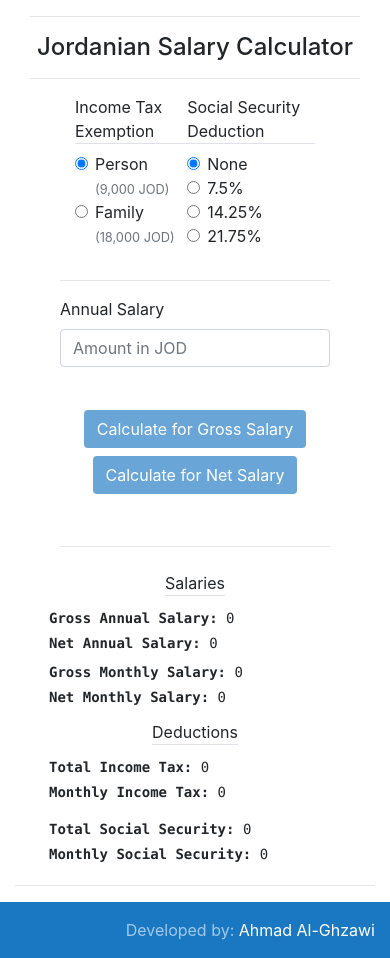
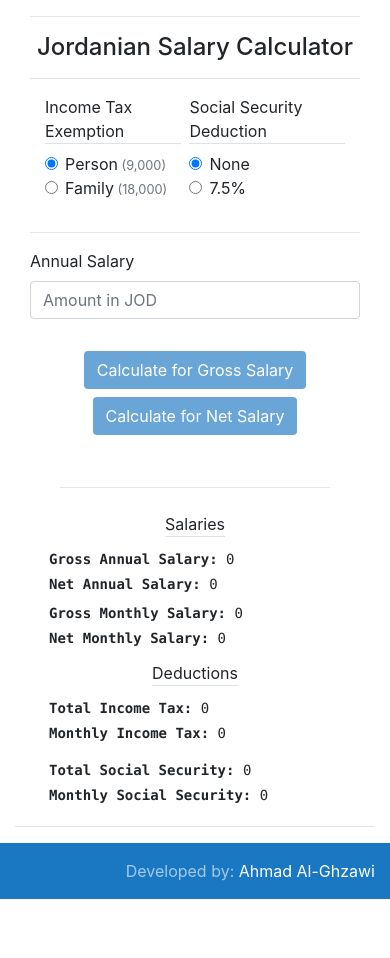
Before and after one commit to ahmadghzawi/JordanianSalaryCalculator, a React (Create React App) app: page / in a window 390 px wide. After the commit the page ends 899 px from the top, so only its background shows below. Built offline with nearby package versions, Linux system fonts and the light colour scheme.

Commit message:
social security update

```diff
--- a/src/App.js
+++ b/src/App.js
@@ -228,12 +228,12 @@ export default class App extends Component {
               </div>
             </div>
             <div className="row m-0">
-              <div className="col-1"></div>
-              <div className="col-10">
+              <div className="col-md-1"></div>
+              <div className="col-12 col-md-10">
                 <div className="row m-0">
                   <div className="col-12">
-                    <div className="row m-0 d-flex justify-content-around flex-nowrap">
-                      <div className="form-group">
+                    <div className="row m-0 d-flex justify-content-between justify-content-md-around flex-nowrap">
+                      <div className="form-group mr-2">
                         <label className="border-bottom">
                           Income Tax Exemption
                         </label>
@@ -249,10 +249,9 @@ export default class App extends Component {
                           />
                           <label className="form-check-label" htmlFor="family">
                             Person
+                            <small className="text-muted"> (9,000)</small>
                           </label>
-                          <p className="m-0">
-                            <small className="text-muted">(9,000 JOD)</small>
-                          </p>
+                          <p className="m-0"></p>
                         </div>
                         <div className="form-check">
                           <input
@@ -266,10 +265,9 @@ export default class App extends Component {
                           />
                           <label className="form-check-label" htmlFor="family">
                             Family
+                            <small className="text-muted"> (18,000)</small>
                           </label>
-                          <p className="m-0">
-                            <small className="text-muted">(18,000 JOD)</small>
-                          </p>
+                          <p className="m-0"></p>
                         </div>
                       </div>
 
@@ -305,7 +303,7 @@ export default class App extends Component {
                             7.5%
                           </label>
                         </div>
-                        <div className="form-check">
+                        {/* <div className="form-check">
                           <input
                             className="form-check-input"
                             type="radio"
@@ -332,7 +330,7 @@ export default class App extends Component {
                           <label className="form-check-label" htmlFor="family">
                             21.75%
                           </label>
-                        </div>
+                        </div> */}
                       </div>
                     </div>
                   </div>
@@ -355,9 +353,7 @@ export default class App extends Component {
                         className="text-danger"
                         style={{ visibility: msg ? "visible" : "hidden" }}
                       >
-                        <ul>
-                          <li>{msg ? msg : "msg"}</li>
-                        </ul>
+                        {msg ? msg : "msg"}
                       </small>
                     </div>
                   </div>
```
